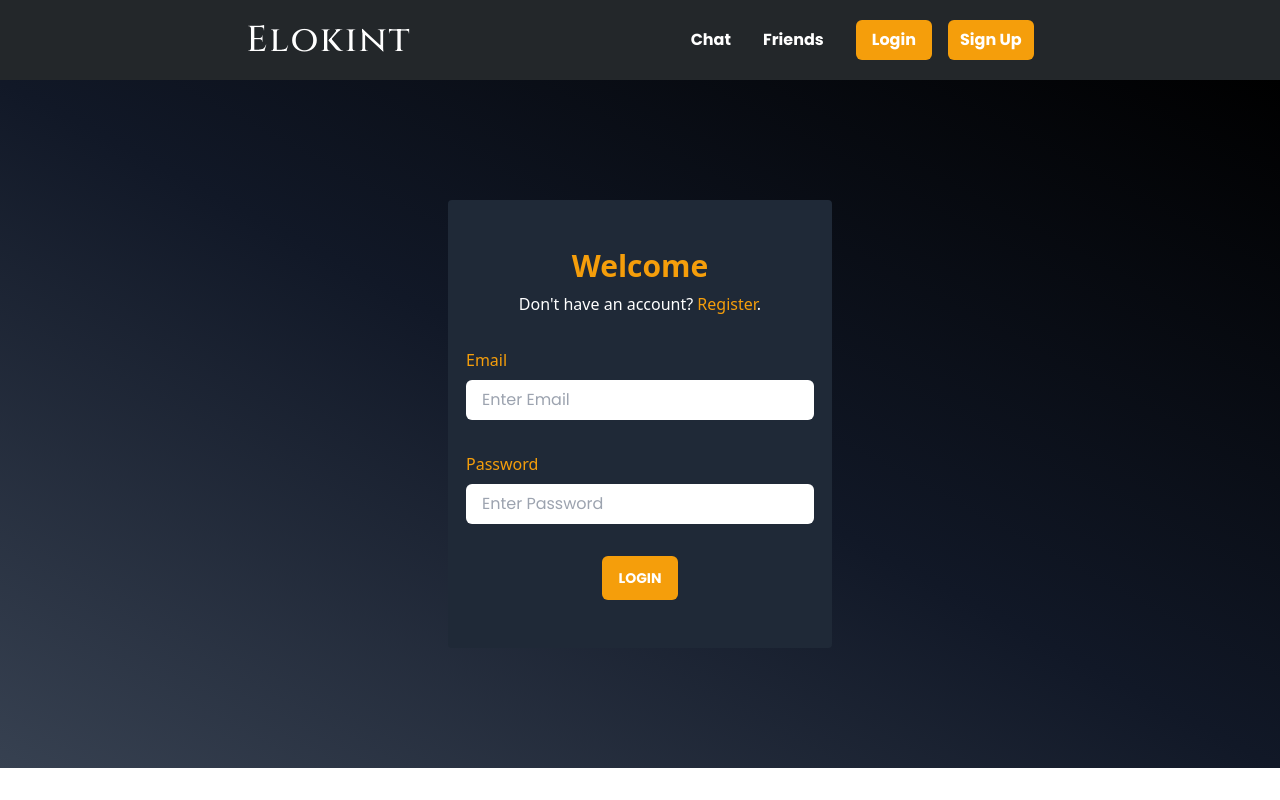
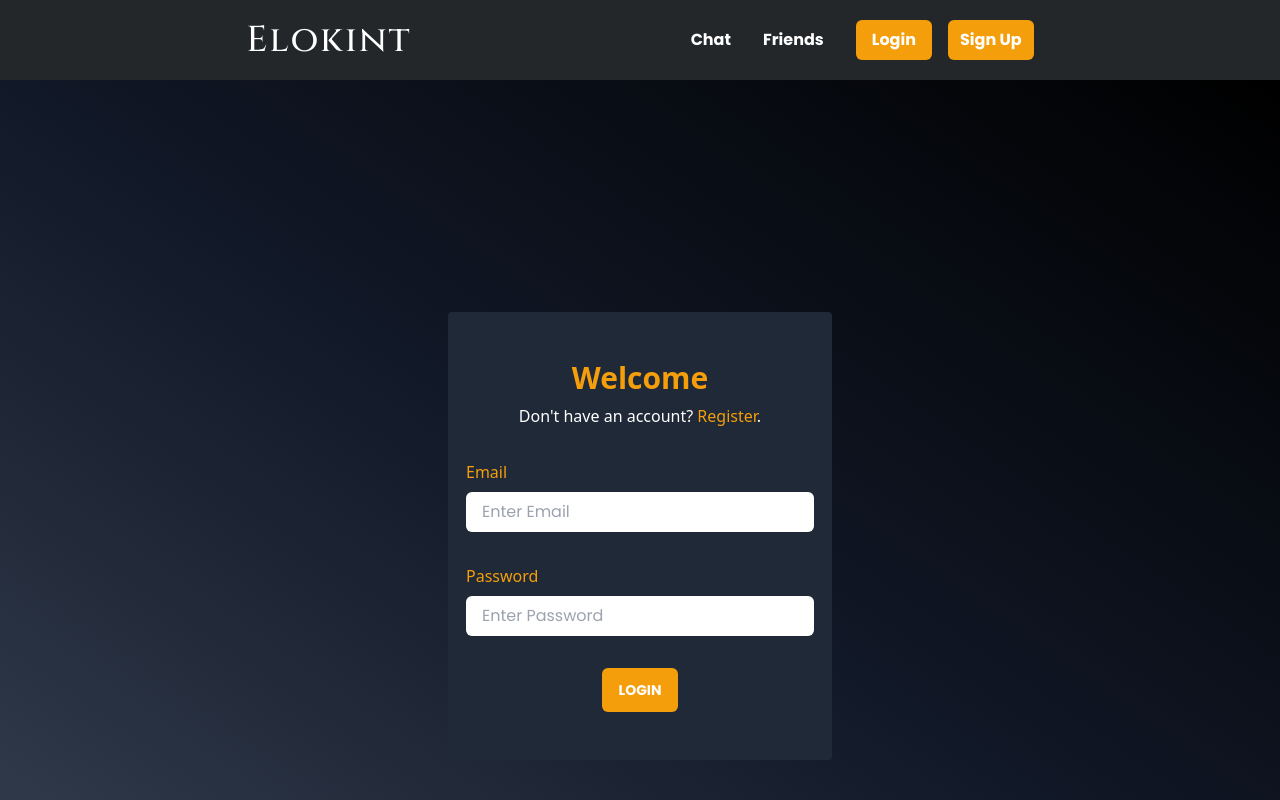
Before and after one commit to k1nho/Elokint, a React (Create React App) app in the folder frontend/: page /login in a window 1280 px wide. Shown: the top 800 px of the page. Built offline with nearby package versions, Linux system fonts and the light colour scheme; no server answers.

Commit message:
fixed login UI form

```diff
--- a/frontend/src/components/userAuth/Login.tsx
+++ b/frontend/src/components/userAuth/Login.tsx
@@ -50,7 +50,7 @@ export const Login: React.FC<Iprops> = ({ authSetter }) => {
 
   return (
     <div className="grid grid-rows-1 w-full h-full bg-gradient-to-tr from-gray-700 via-gray-900 to-black">
-      <div className="flex m-auto flex-col p-6 gap-5 bg-transparent sm:rounded-8 z-10 sm:w-400 w-full items-center mt-24 mb-24">
+      <div className="flex m-auto flex-col p-6 gap-5 bg-transparent sm:rounded-8 z-10 sm:w-400 w-full items-center md:mt-52 md:mb-48 mt-20 mb-24">
         <div className="space-y-8 bg-gray-800 rounded  p-8 md:p-12 md:w-96">
           <div className="flex gap-2 flex-col items-center text-yellow-500">
             <span className="text-3xl text-primary-100 font-bold">Welcome</span>
@@ -106,7 +106,6 @@ export const Login: React.FC<Iprops> = ({ authSetter }) => {
           </div>
         </div>
       </div>
-
     </div>
   );
 };
```
